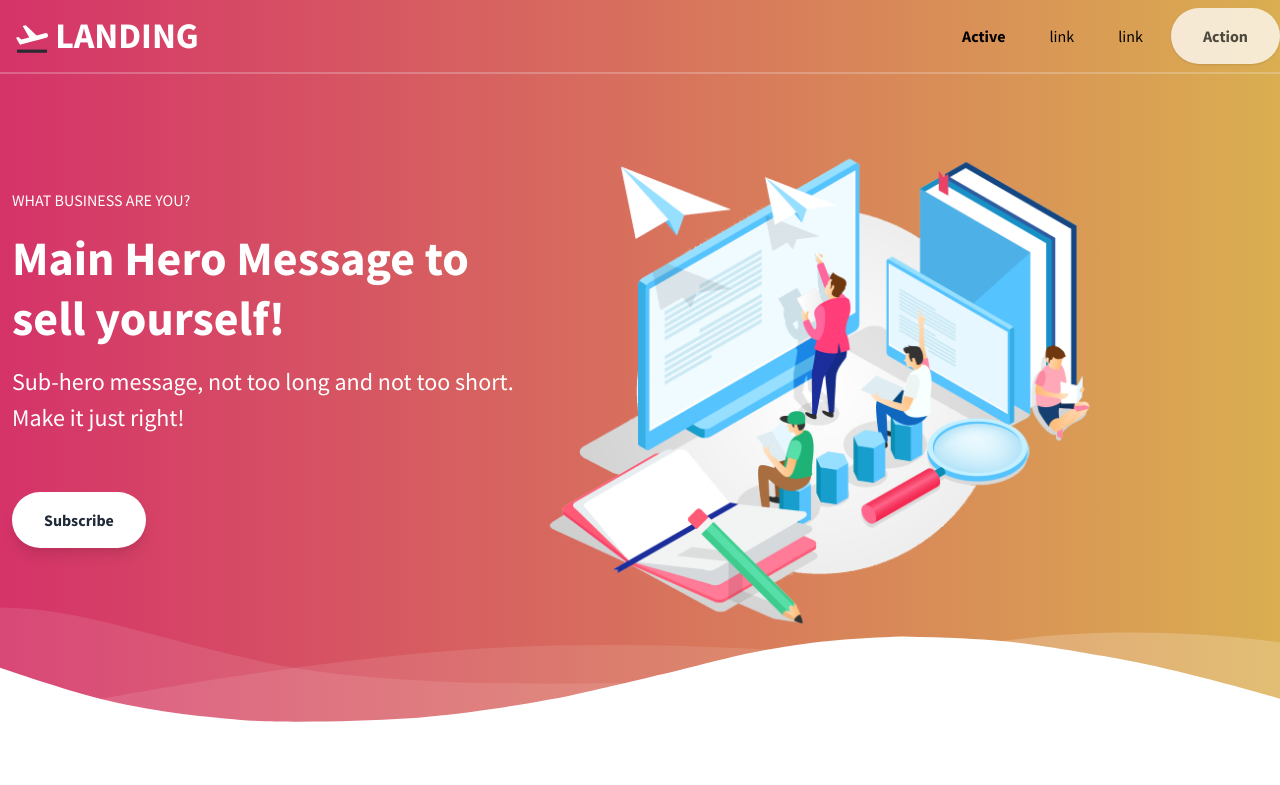
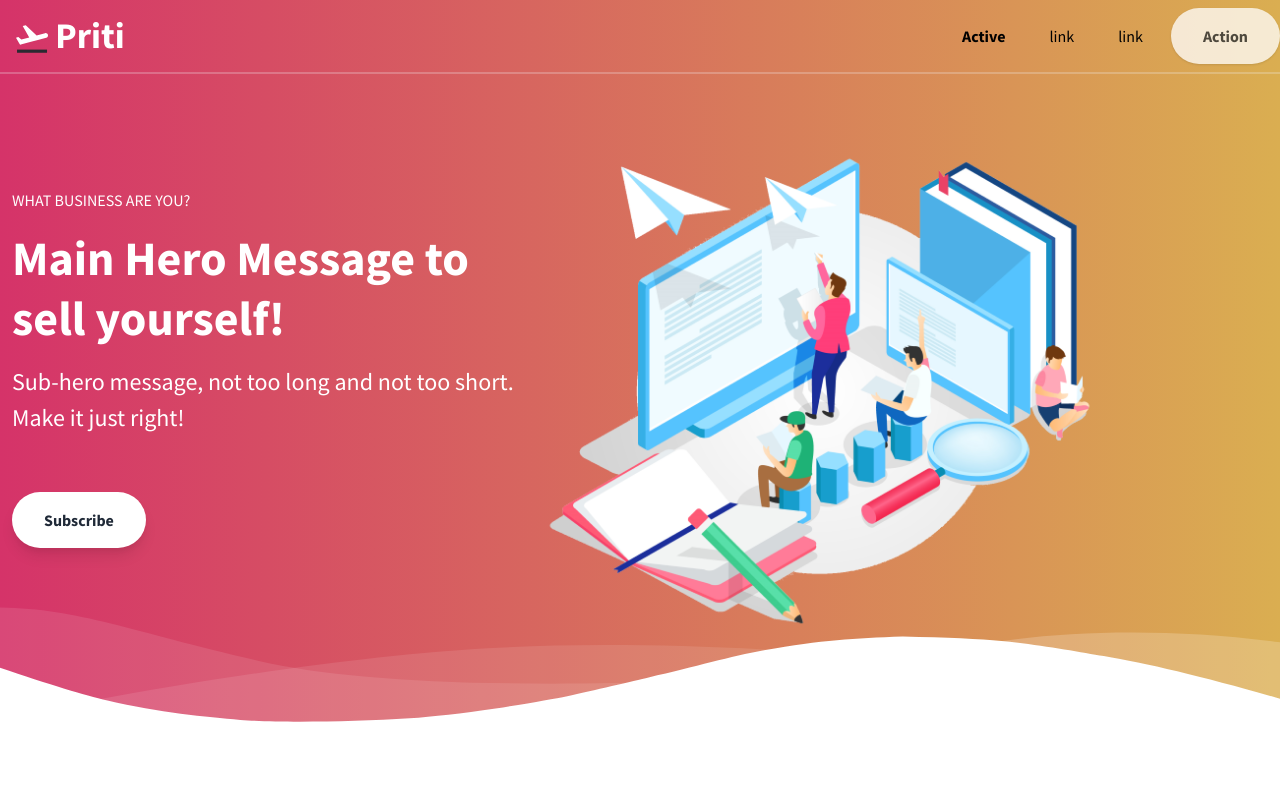
Before and after one commit to m5ingh/7inghcodelabs.github.io, a plain HTML site: page index.html in a window 1280 px wide. Shown: the top 785 px of the page. Drawn offline with nearby package versions, Linux system fonts and the light colour scheme.

Commit message:
logo name changed

```diff
--- a/index.html
+++ b/index.html
@@ -34,7 +34,7 @@
                 d=" M 510.7 189.151 C 505.271 168.95 484.565 156.956 464.365 162.385 L 330.156 198.367 L 155.924 35.878 L 107.19 49.008 L 211.729 230.183 L 86.232 263.767 L 36.614 224.754 L 0 234.603 L 45.957 314.27 L 65.274 347.727 L 105.802 336.869 L 240.011 300.886 L 349.726 271.469 L 483.935 235.486 C 504.134 230.057 516.129 209.352 510.7 189.151 Z "
               />
             </svg>
-            LANDING
+            Priti
           </a>
         </div>
         <div class="block lg:hidden pr-4">
```
